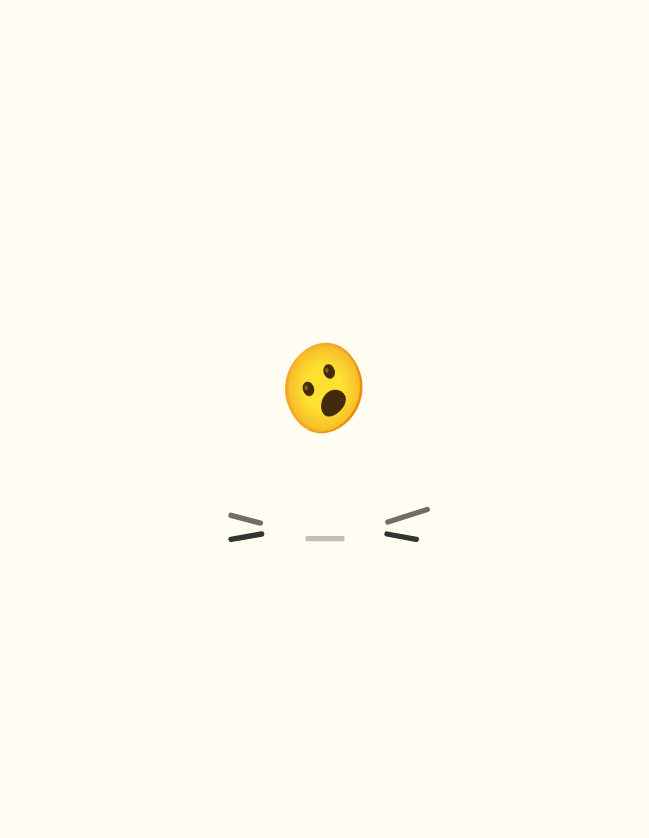
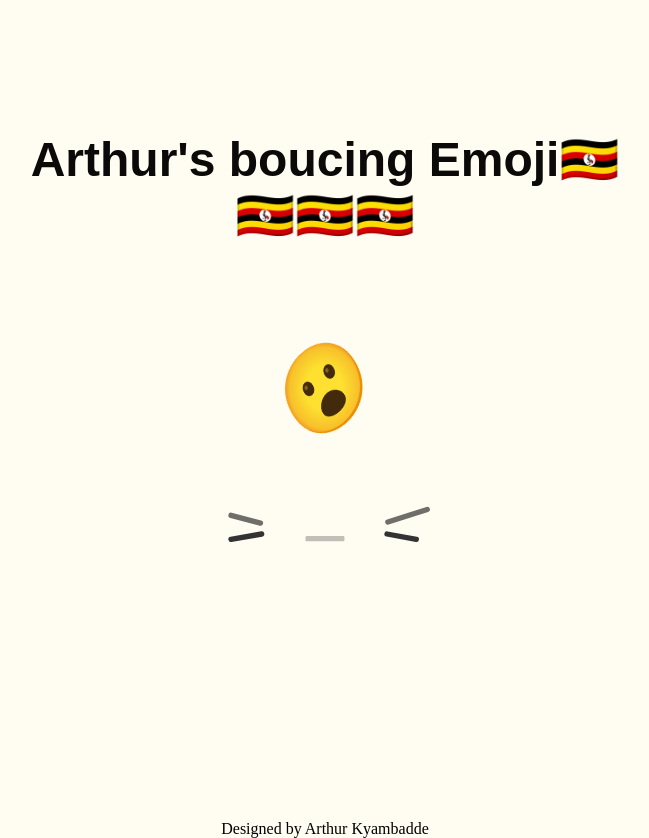
Before and after one commit to arthurkyambadde/Bouncing-Emojiz, a plain HTML site: page index.html in a window 1280 px wide. Shown: the whole page, without its empty margins (315-964 px from the left). Before the commit the page ends 804 px from the top, so only its background shows below. Drawn offline with nearby package versions, Linux system fonts and the light colour scheme.

Commit message:
feat: added heading

```diff
--- a/index.css
+++ b/index.css
@@ -27,3 +27,13 @@ svg {
   margin: 0;
   user-select: none;
 }
+
+.position-head {
+  position: absolute;
+  left: 50%;
+  transform: translateX(-50%);
+  top: 100px;
+  font-size: 48px;
+  font-family: sans-serif;
+  color: rgb(12, 9, 9);
+}
--- a/index.html
+++ b/index.html
@@ -12,6 +12,8 @@
     ></script>
   </head>
   <body>
+    <h1 class="position-head">Arthur's boucing Emoji🇺🇬🇺🇬🇺🇬🇺🇬</h1>
+
     <svg viewBox="0 0 800 600" xmlns="http://www.w3.org/2000/svg">
       <g id="emojiContainer">
         <text id="emoji" x="50%" y="400">😮</text>
@@ -43,6 +45,7 @@
         />
       </g>
     </svg>
+    <p>Designed by Arthur Kyambadde</p>
     <script src="index.js"></script>
   </body>
 </html>
```
